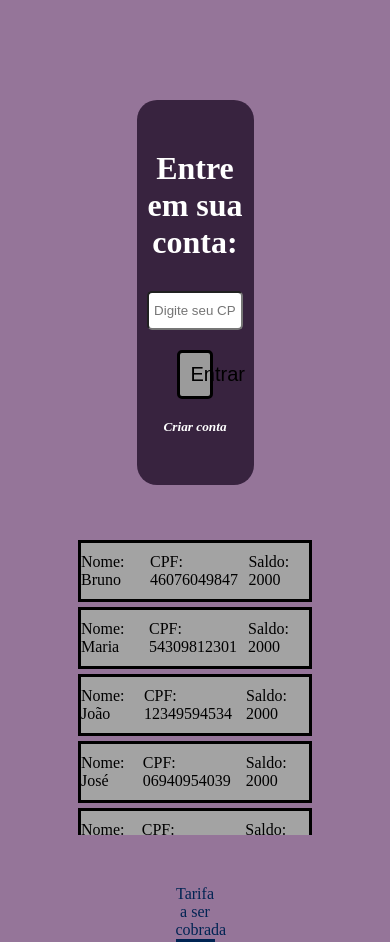
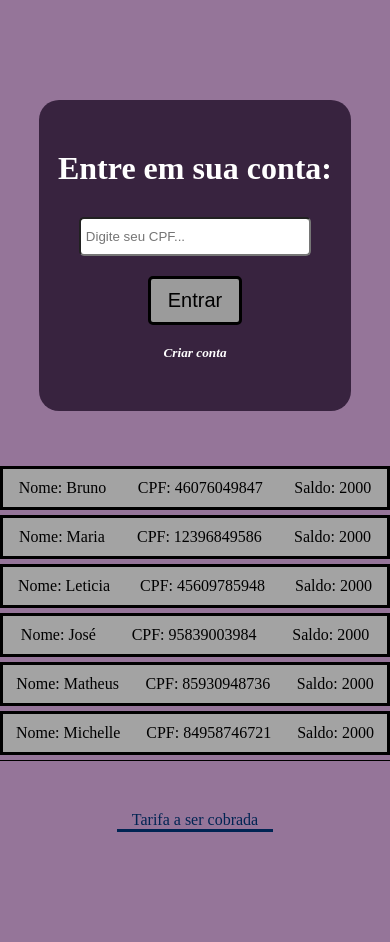
Before and after one commit to BrunoUbm/FluxoBancario, a Vue app: page / in a window 390 px wide. After the commit the page ends 844 px from the top, so only its background shows below. Built offline with nearby package versions, Linux system fonts and the light colour scheme; data requests are answered from the project's data file.

Commit message:
atualizar horario

```diff
--- a/src/components/Main/DepositarValor.vue
+++ b/src/components/Main/DepositarValor.vue
@@ -1,7 +1,7 @@
 <template>
     <div class="body">
         <div class="main">
-            <p>Digite a quantia que deseja depositar:</p>
+            <p>Digite o valor do deposito:</p>
             <input type="text" v-model="deposit" placeholder="Digite o valor...">
             <button @click="ValueDeposit">Depositar</button>
         </div>
@@ -111,4 +111,14 @@ button:hover{
     transition: .3s;
     transform: scale(1.1);
 }
+
+@media screen and (max-width: 850px) {
+  p{
+    font-size: 25px;
+  }
+
+  input{
+    width: 60%;
+  }
+}
 </style>
--- a/src/components/Main/SacarValor.vue
+++ b/src/components/Main/SacarValor.vue
@@ -1,7 +1,7 @@
 <template>
     <div class="body">
         <div class="main">
-            <p>Digite a quantia que deseja sacar:</p>
+            <p>Digite o valor do saque:</p>
             <input type="text" v-model="sac" placeholder="Digite o valor...">
             <button @click="SacValue">Sacar</button>
         </div>
@@ -108,4 +108,15 @@ button:hover{
     transition: .3s;
     transform: scale(1.1);
 }
+
+@media screen and (max-width: 850px) {
+  p{
+    font-size: 25px;
+  }
+
+  input{
+    width: 60%;
+  }
+}
+
 </style>
--- a/src/components/Main/TransferirValor.vue
+++ b/src/components/Main/TransferirValor.vue
@@ -328,4 +328,25 @@ export default{
     border: solid;
 }
 
+@media screen and (max-width: 850px) {
+    .main{
+        flex-direction: column;
+        text-align: center;
+        align-items: center;
+        margin-top: 100px;
+        text-align: center;
+    }
+
+    .list{
+        width: 100%;
+    }
+    .inputs{
+        width: 100%;
+    }
+
+    .button{
+        margin-top: 10px;
+    }
+}
+
 </style>
--- a/src/components/login/ListarContas.vue
+++ b/src/components/login/ListarContas.vue
@@ -1,13 +1,13 @@
 <template>
     <div class="face">
         <div class="data" v-for="i in data" :key="i">
-            <p class="name">
+            <p class="name inp">
                 Nome: {{ i.name }}
             </p>
-            <p class="cpf">
+            <p class="cpf inp">
                 CPF: {{ i.cpf }}
             </p>
-            <p class="saldo">
+            <p class="saldo inp">
                 Saldo: {{ i.saldo }}
             </p>
 
@@ -67,4 +67,11 @@ export default {
     margin: 50px auto;
 }
 
+@media screen and (max-width: 850px) {
+
+    .face{
+        width: 100%;
+    }
+
+}
 </style>
--- a/src/data/data.json
+++ b/src/data/data.json
@@ -10,15 +10,15 @@
     },
     {
       "name": "Maria",
-      "cpf": "54309812301",
+      "cpf": "12396849586",
       "saldo": 2000,
       "limiteConta": 200,
       "month": 4,
       "id": 2
     },
     {
-      "name": "João",
-      "cpf": "12349594534",
+      "name": "Leticia",
+      "cpf": "45609785948",
       "saldo": 2000,
       "limiteConta": 200,
       "month": 4,
@@ -26,43 +26,35 @@
     },
     {
       "name": "José",
-      "cpf": "06940954039",
+      "cpf": "95839003984",
       "saldo": 2000,
       "limiteConta": 200,
       "month": 4,
       "id": 4
     },
     {
-      "name": "Ana",
-      "cpf": "09538020948",
+      "name": "Matheus",
+      "cpf": "85930948736",
       "saldo": 2000,
       "limiteConta": 200,
       "month": 4,
       "id": 5
     },
     {
-      "name": "Joana",
-      "cpf": "09509686957",
+      "name": "Michelle",
+      "cpf": "84958746721",
       "saldo": 2000,
       "limiteConta": 200,
       "month": 4,
       "id": 6
     },
     {
-      "name": "Carlos",
-      "cpf": "54309823910",
+      "name": "Jamil",
+      "cpf": "09429302948",
       "saldo": 2000,
       "limiteConta": 200,
       "month": 4,
       "id": 7
-    },
-    {
-      "name": "Maria Elenice",
-      "cpf": "08444473820",
-      "saldo": 2000,
-      "limiteConta": 200,
-      "month": 4,
-      "id": 8
     }
   ]
 }
--- a/src/views/LoginPage.vue
+++ b/src/views/LoginPage.vue
@@ -222,4 +222,18 @@ button:hover{
     border-radius: 5px;
     width: 70%;
 }
+
+@media screen and (max-width: 850px) {
+  .login {
+    width: 80%;
+  }
+
+  .tarifa{
+    width: 40%;
+  }
+
+  .create{
+    width: 80%;
+  }
+}
 </style>
--- a/src/views/MainPage.vue
+++ b/src/views/MainPage.vue
@@ -3,8 +3,9 @@
     <header>
       <div class="cabecalho">
         <h2 class="nome space">{{ nome }}</h2>
-        <h3 class="id space">Número da conta: {{ id }}</h3>
-        <p class="saldo space">Saldo: R$ {{ saldo }}</p>
+        <h3 class="id space">Conta: {{ id }}</h3>
+        <h4 class="saldo space">Saldo: R$ {{ saldo }}</h4>
+        <h2 style="color: white; text-align: end; margin-right: 50px;">{{ horas }}: {{ minutos }}</h2>
       </div>
       <button class="return" @click="ReturnLogin">Sair</button>
     </header>
@@ -53,6 +54,9 @@ export default{
       transferir: false,
       depositar: false,
       sacar: false,
+
+      horas: null,
+      minutos: null
     }
   },
 
@@ -64,6 +68,10 @@ export default{
   },
 
   created() {
+    const date = new Date()
+    this.horas = date.getHours()
+    this.minutos = date.getMinutes()
+
     const id = this.$route.params.id
     axios.get(`http://localhost:3000/usuarios`)
     .then((res) => {
@@ -218,4 +226,18 @@ header{
   height: 500px;
 }
 
+@media screen and (max-width: 850px) {
+  .cabecalho{
+    width: 100%;
+  }
+
+  .content{
+    height: 80vh;
+  }
+
+  .space{
+    font-size: 20px;
+  }
+}
+
 </style>
```
